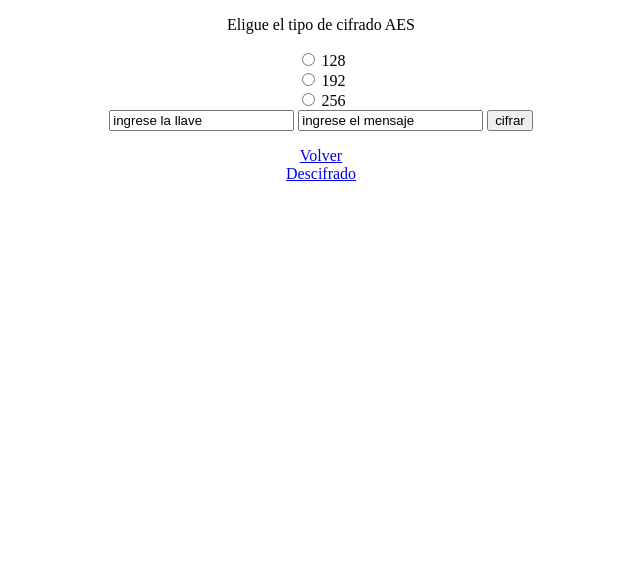
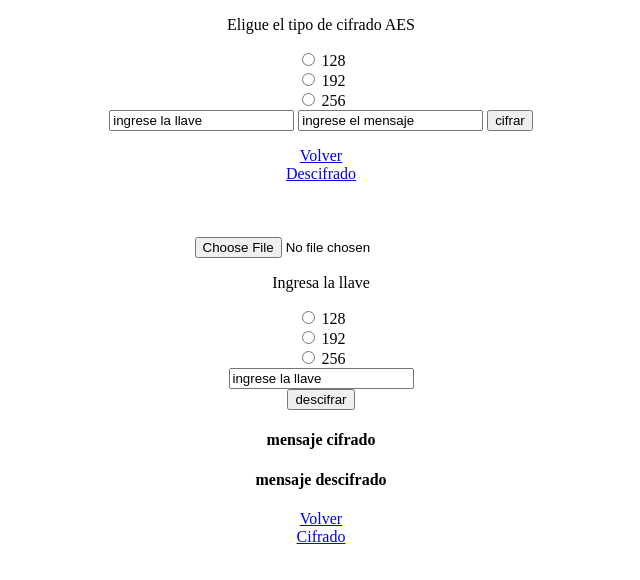
Before and after one commit to Jaimemdelos/5IV7-SWYA-MORALES-DELOSSANTOS-JAIME-EMMANUEL, a plain HTML site: page aes.html in a window 1280 px wide. Shown: the whole page, without its empty margins (319-959 px from the left). Drawn offline with nearby package versions, Linux system fonts and the light colour scheme.

Commit message:
cambios realizados

```diff
--- a/aes.html
+++ b/aes.html
@@ -26,9 +26,7 @@
             <button onclick="return cifrar()">cifrar</button>
         </form>
         <p id="cifrado"></p>
-        <script src="https://unpkg.com/sweetalert/dist/sweetalert.min.js"></script>
-        <script src="https://cdnjs.cloudflare.com/ajax/libs/crypto-js/4.1.1/crypto-js.min.js" > </script>
-        <script src="./js/cifrar.js"></script>
+
     </div>
 
     <div>
@@ -38,6 +36,44 @@
       <a class="nav-link" href="./descifrado.html">Descifrado</a>
     <div>
   </center>
+  <br>
+  <br>
+  <br>
+  <center>
+        <form name="form">
+            <div class="form-group">
+                <input type="file" id="archivo">
+                <br>
+                <p>Ingresa la llave</p>
+                <input type="radio" name="tipoDeAES" value="128"> 128
+                <br>
+                <input type="radio" name="tipoDeAES" value="192"> 192
+                <br>
+                <input type="radio" name="tipoDeAES" value="256"> 256
+                <br>
+                <input type="text" name="llave" value="ingrese la llave" id="llave">
+                <br>
+                <button onclick="return descifrar()">descifrar</button>
+            </div>
+        </form>
+        <h4>mensaje cifrado</h4>
+        <p id="contenido"></p>
+        <p id="mensajes"></p>
+        <h4>mensaje descifrado</h4>
+        <p id="mensajeDescifrado"></p>
+
+    </div>
+
+    <div>
+      <a class="nav-link" href="./index.html">Volver</a>
+    <div>
+    <div>
+      <a class="nav-link" href="./cifrado.html">Cifrado</a>
+    <div>
+  </center>
+  <script src="https://unpkg.com/sweetalert/dist/sweetalert.min.js"></script>
+  <script src="https://cdnjs.cloudflare.com/ajax/libs/crypto-js/4.1.1/crypto-js.min.js" > </script>
+  <script src="JS/aes.js"></script>
 
 </body>
 
```
Also changed, not shown: index.html (+2 -1 lines).
